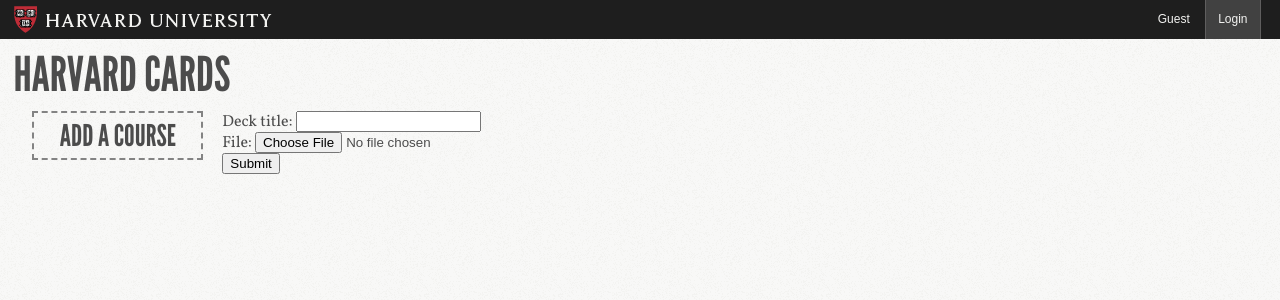
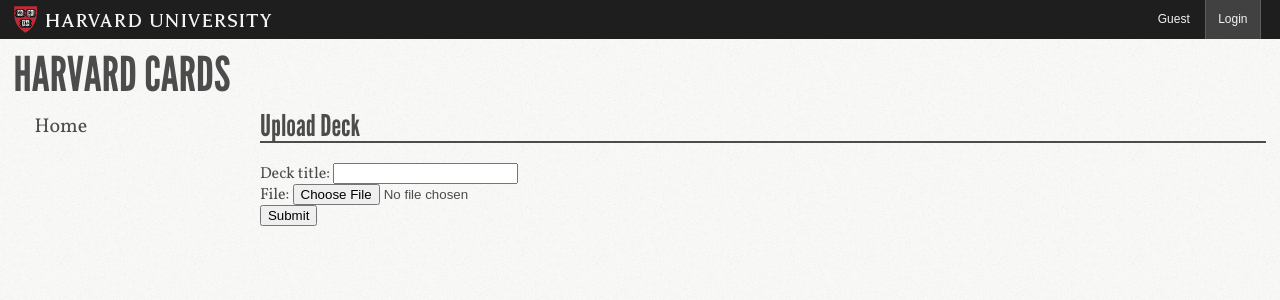
Before and after one commit to Harvard-ATG/HarvardCards, a Django app: template harvardcards/templates/collections/upload_deck.html in a window 1280 px wide. Shown: the top 300 px of the page. Run offline with Django 3.2, Linux system fonts and the light colour scheme; the template is opened without the code that fills it: values that come from a table or form of the project are taken from there, others are empty; parts of the project's set-up code (start-up, migrations or seed data) failed here and were passed over; some libraries are stand-ins or nearby versions.

Commit message:
fix markup in upload template

```diff
--- a/harvardcards/templates/collections/upload_deck.html
+++ b/harvardcards/templates/collections/upload_deck.html
@@ -1,12 +1,19 @@
 {% extends "__layout_left_sidebar.html" %}
 
 {% block sidebar_content %}
-	{% include "_collection_nav.html" with collection=collection %}
+	{% include "_current_collection_nav.html" with collection=collection %}
 {% endblock %}
 
 {% block main_content %}
-<form action="{% url 'collectionUploadDeck' collection.id %}" method="post" {% if form.is_multipart %}enctype="multipart/form-data"{% endif %}>{% csrf_token %}
-    {{ form.as_p }}
-    <input type="submit" value="Submit" />
-</form>
+<div id="content"><!-- content (start) -->
+    <div class="courseWrapper">
+        <div class="courseHeader">
+            <h2>Upload Deck</h2>
+        </div>
+        <form action="{% url 'collectionUploadDeck' collection.id %}" method="post" {% if form.is_multipart %}enctype="multipart/form-data"{% endif %}>{% csrf_token %}
+            {{ form.as_p }}
+            <input type="submit" value="Submit" />
+        </form>
+</div>
+</div>
 {% endblock %}
```
